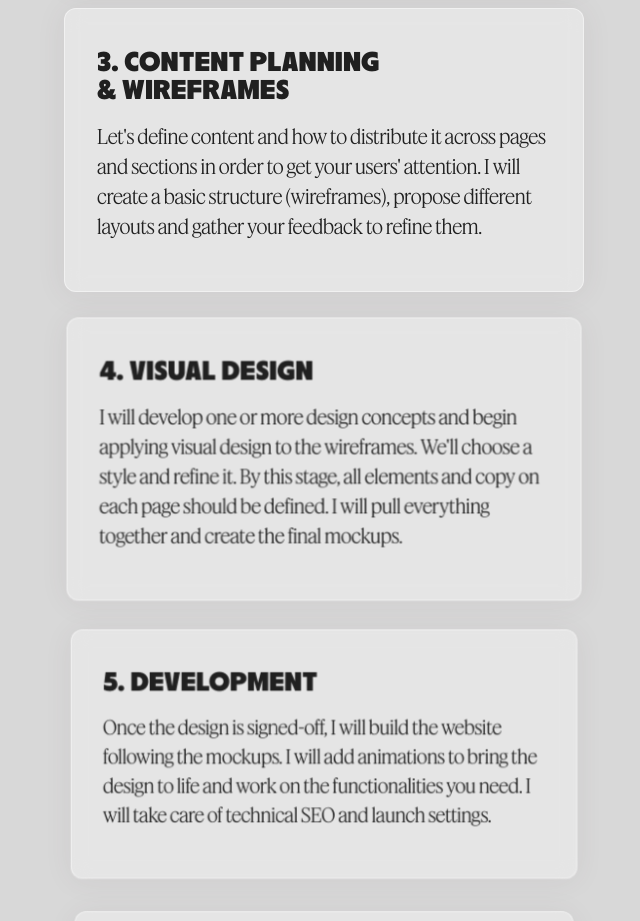
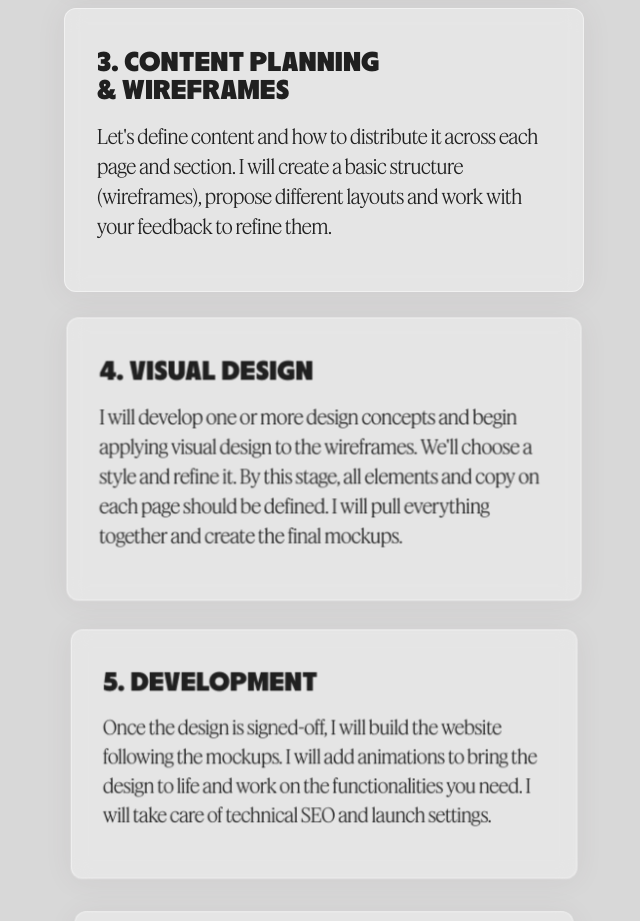
Before and after one commit to melissanencioni/melissa-designs, a plain HTML site: page services.html in a window 1280 px wide. Shown: the part 2780-3701 px from the top of the page, without its empty margins (640-1280 px from the left). Drawn offline with nearby package versions, Linux system fonts and the light colour scheme; a script that the page names is missing.

Commit message:
Update services.html

```diff
--- a/services.html
+++ b/services.html
@@ -201,7 +201,7 @@
               <div class="process-step-header">
                 <h3 class="heading-xs">3. Content planning <br>&amp; wireframes</h3>
               </div>
-              <p class="body-xs">Let&#x27;s define content and how to distribute it across pages and sections in order to get your users&#x27; attention. I will create a basic structure (wireframes), propose different layouts and gather your feedback to refine them.</p>
+              <p class="body-xs">Let&#x27;s define content and how to distribute it across each page and section. I will create a basic structure (wireframes), propose different layouts and work with your feedback to refine them.</p>
             </div>
             <div data-w-id="4e8c96a3-cc2d-010a-58ff-d080fcc88946" class="process-step">
               <div class="process-step-header">
```
